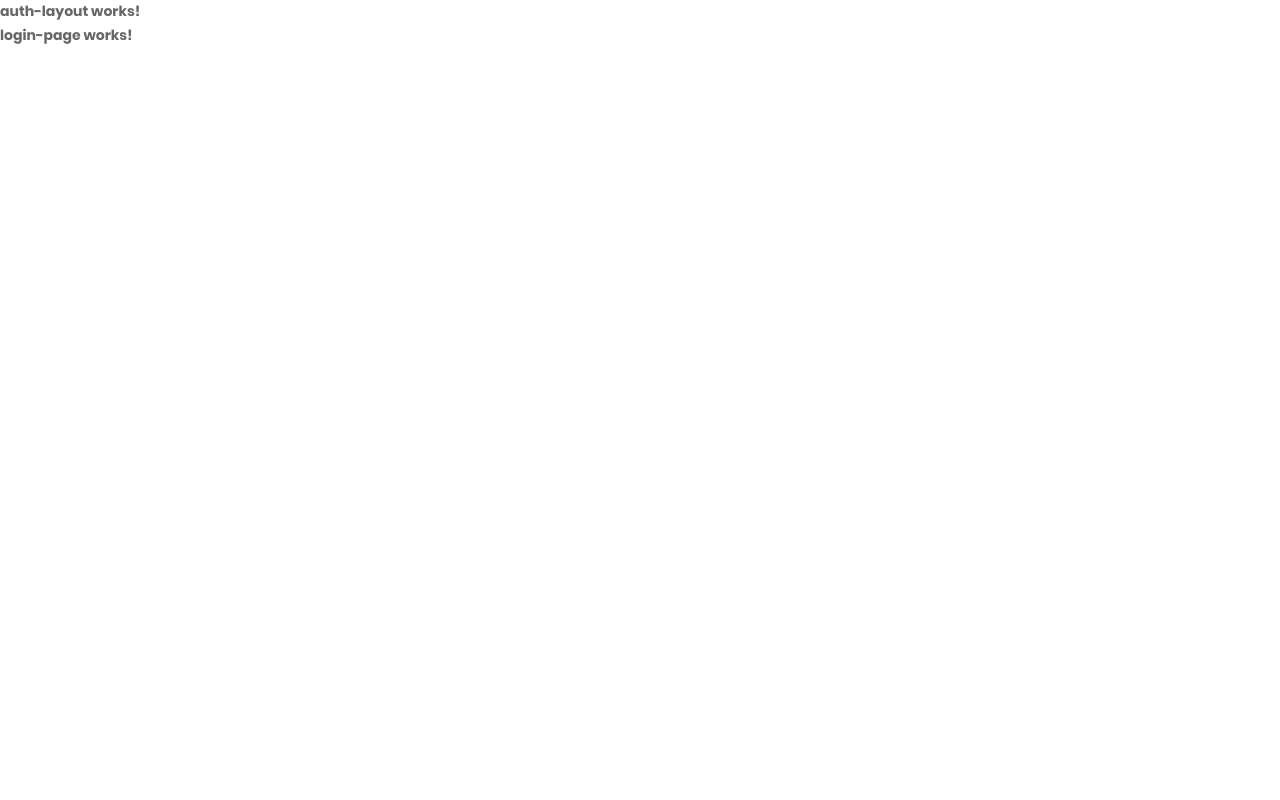
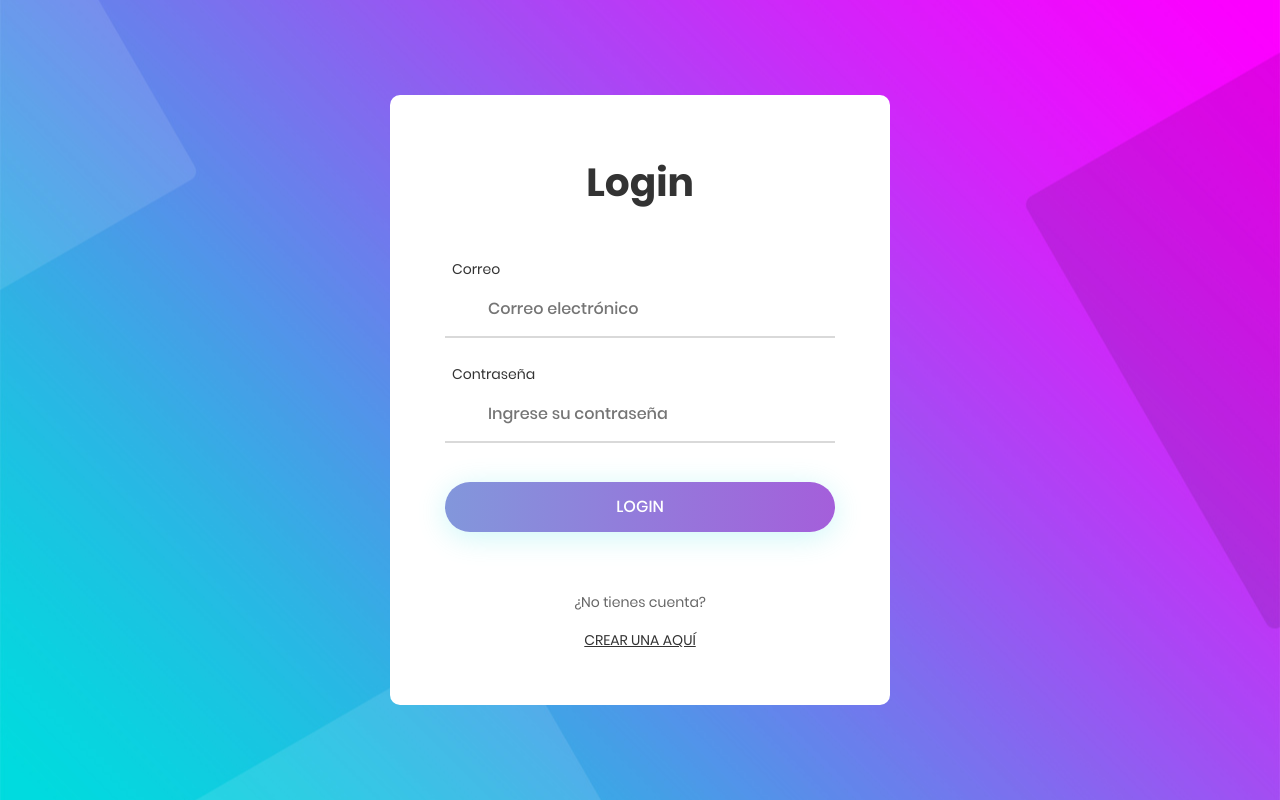
Before and after one commit to Kenier202/AuthApp, an Angular app: page /auth/login in a window 1280 px wide. Built offline with nearby package versions, Linux system fonts and the light colour scheme.

Commit message:
feat(Login): add login designe

```diff
--- a/src/app/auth/layouts/auth-layout/auth-layout.component.html
+++ b/src/app/auth/layouts/auth-layout/auth-layout.component.html
@@ -1,2 +1,10 @@
-<p>auth-layout works!</p>
-<router-outlet></router-outlet>
+<div class="limiter">
+  <div
+    class="container-login100"
+    style="background-image: url('../../../../assets/images/bg-01.jpg')"
+  >
+    <div class="wrap-login100 p-l-55 p-r-55 p-t-65 p-b-54">
+      <router-outlet />
+    </div>
+  </div>
+</div>
--- a/src/app/auth/pages/login-page/login-page.component.html
+++ b/src/app/auth/pages/login-page/login-page.component.html
@@ -1 +1,34 @@
-<p>login-page works!</p>
+<form class="login100-form" autocomplete="off">
+  <span class="login100-form-title p-b-49"> Login </span>
+
+  <div class="wrap-input100 m-b-23">
+    <span class="label-input100">Correo</span>
+    <input class="input100" type="email" placeholder="Correo electrónico" />
+    <span class="focus-input100"></span>
+  </div>
+
+  <div class="wrap-input100">
+    <span class="label-input100">Contraseña</span>
+    <input
+      class="input100"
+      type="password"
+      placeholder="Ingrese su contraseña"
+    />
+    <span class="focus-input100"></span>
+  </div>
+
+  <div class="text-right p-t-8 p-b-31"></div>
+
+  <div class="container-login100-form-btn">
+    <div class="wrap-login100-form-btn">
+      <div class="login100-form-bgbtn"></div>
+      <button class="login100-form-btn" type="submit">Login</button>
+    </div>
+  </div>
+
+  <div class="flex-col-c p-t-60">
+    <span class="txt1 p-b-17"> ¿No tienes cuenta? </span>
+
+    <a routerLink="/auth/register" class="txt2"> Crear una aquí </a>
+  </div>
+</form>
```
